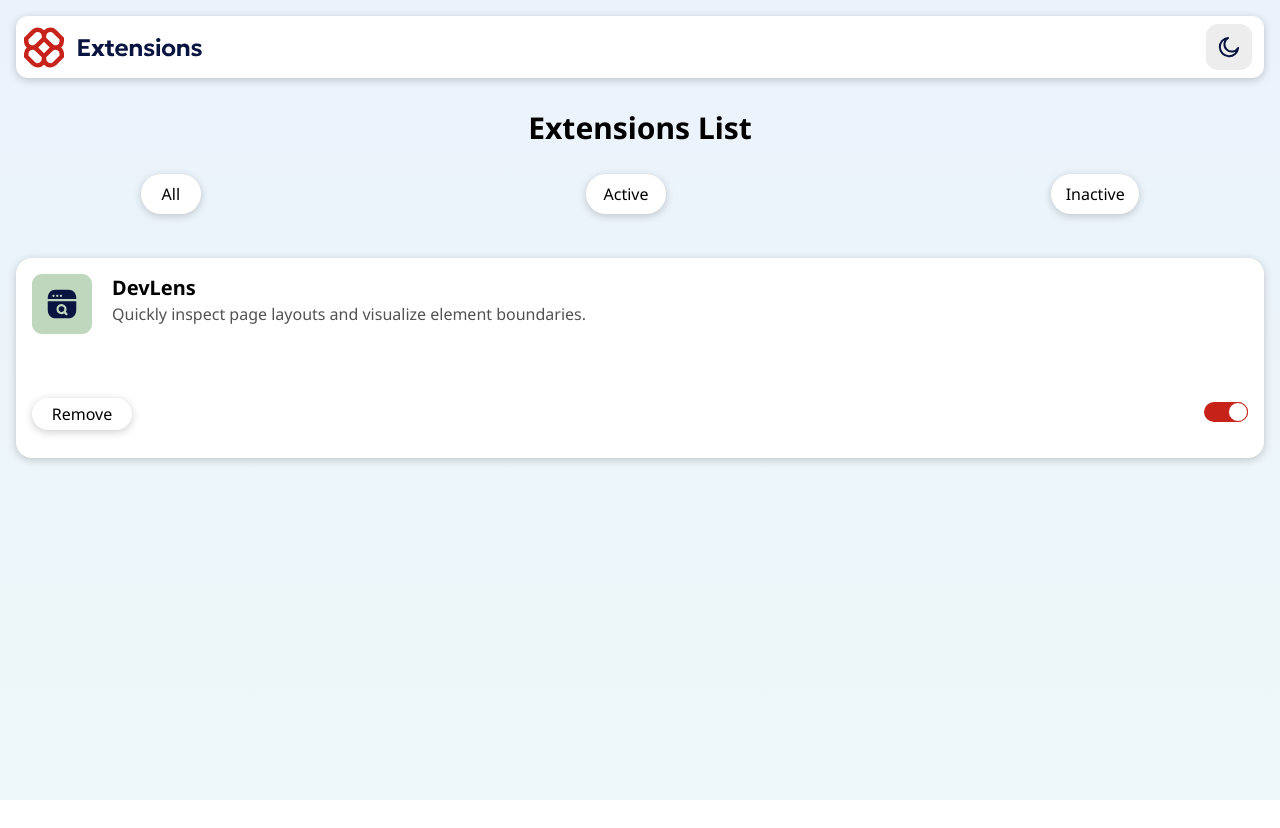
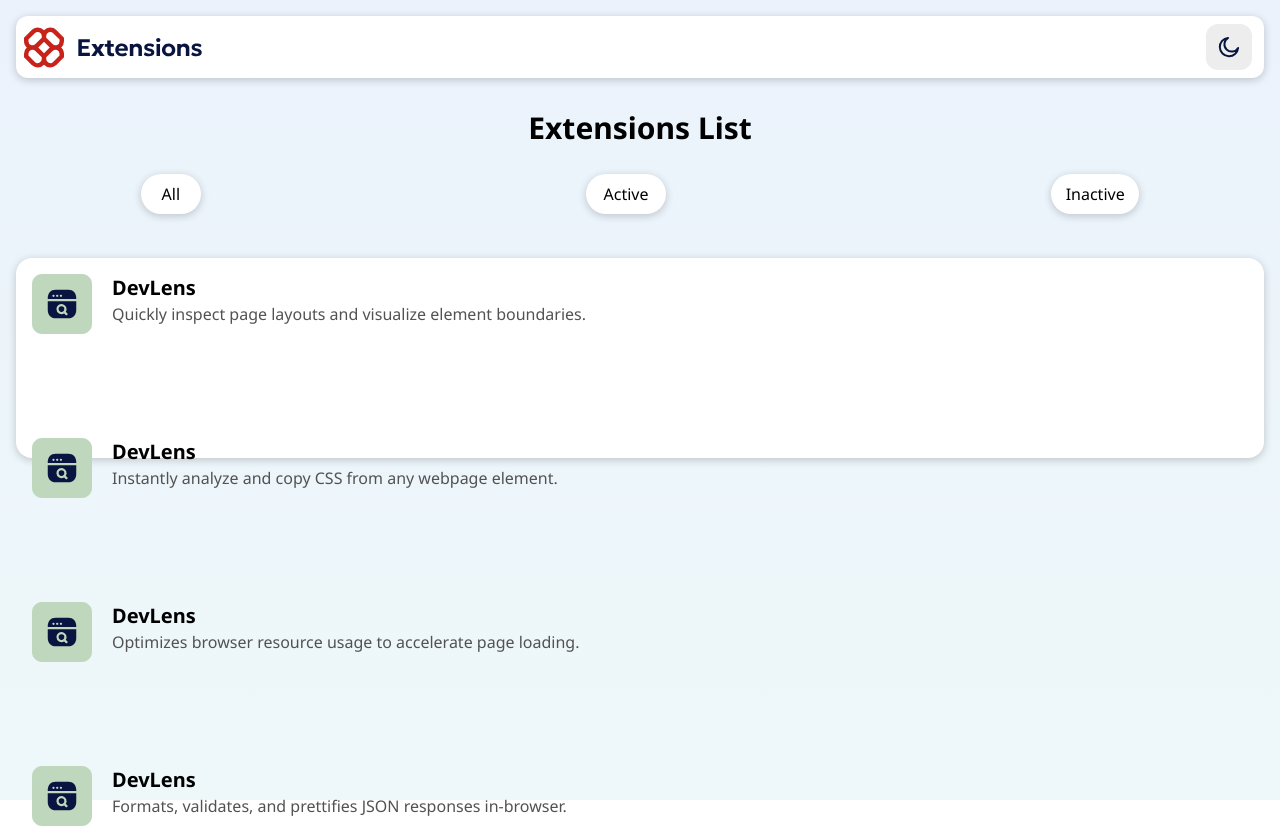
Before and after one commit to prophesierc/browser-extensions-manager-ui-main, a Vue app: page / in a window 1280 px wide. Shown: the top 828 px of the page. Before the commit the page ends 800 px from the top, so only its background shows below. Built offline with nearby package versions, Linux system fonts and the light colour scheme.

Commit message:
Utilized v-for to dynamically parse json into component

```diff
--- a/package.json
+++ b/package.json
@@ -31,6 +31,7 @@
     "autoprefixer": "^10.4.21",
     "eslint": "^9.22.0",
     "eslint-plugin-vue": "~10.0.0",
+    "gh-pages": "^6.3.0",
     "jiti": "^2.4.2",
     "npm-run-all2": "^7.0.2",
     "postcss": "^8.5.3",
--- a/src/Components/CardContainer.vue
+++ b/src/Components/CardContainer.vue
@@ -1,12 +1,12 @@
 <template>
   <div class="h-50 rounded-2xl shadow-default bg-white px-4">
 
-    <span class="flex flex-row h-[70%] w-full py-4 mt-6">
+    <span v-for="(data, index) in extension" :key="index" class="flex flex-row h-[70%] w-full py-4 mt-6">
       <img src="@/assets/images/logo-devlens.svg" class="h-15 w-15">
       <div class="text-start pl-5">
         <p class="text-xl font-dark">DevLens</p>
         <p class="text-paragraph font-light text-neutral-600"
-        >Quickly inspect page layouts and visualize element boundaries.</p>
+        >{{ data?.description }}</p>
       </div>
     </span>
 
@@ -43,17 +43,20 @@
     {
       return{
         removeButton: 'Remove',
-        extension: null as Extension | null
+        extension: [] as Extension[]
       }
     },
-    mounted() {
-    fetchExtensions()
-      .then((data) => {
-        console.log(data.length)
-      })
-      .catch((err) => {
-        console.error(err)
-      })
-  }
+    mounted()
+    {
+      fetchExtensions()
+        .then((data) =>
+        {
+          this.extension = data
+        })
+        .catch((err) =>
+        {
+          console.error(err)
+        })
+    }
   });
 </script>
--- a/src/Composables/Fetch.ts
+++ b/src/Composables/Fetch.ts
@@ -8,7 +8,7 @@ export interface Extension
 
 export async function fetchExtensions(): Promise<Extension[]>
 {
-  const response = await fetch('/data.json');
+  const response = await fetch('./data.json');
   if (!response.ok)
   {
     throw new Error('Network response was not ok');
--- a/vite.config.ts
+++ b/vite.config.ts
@@ -8,6 +8,7 @@ import tailwindcss from '@tailwindcss/vite'
 
 // https://vite.dev/config/
 export default defineConfig({
+  base: '/browser-extensions-manager-ui-main/',
   plugins: [
     vue(),
     vueJsx(),
```
Also changed, not shown: 1 other file (tests, documents, lock files or other folders).
